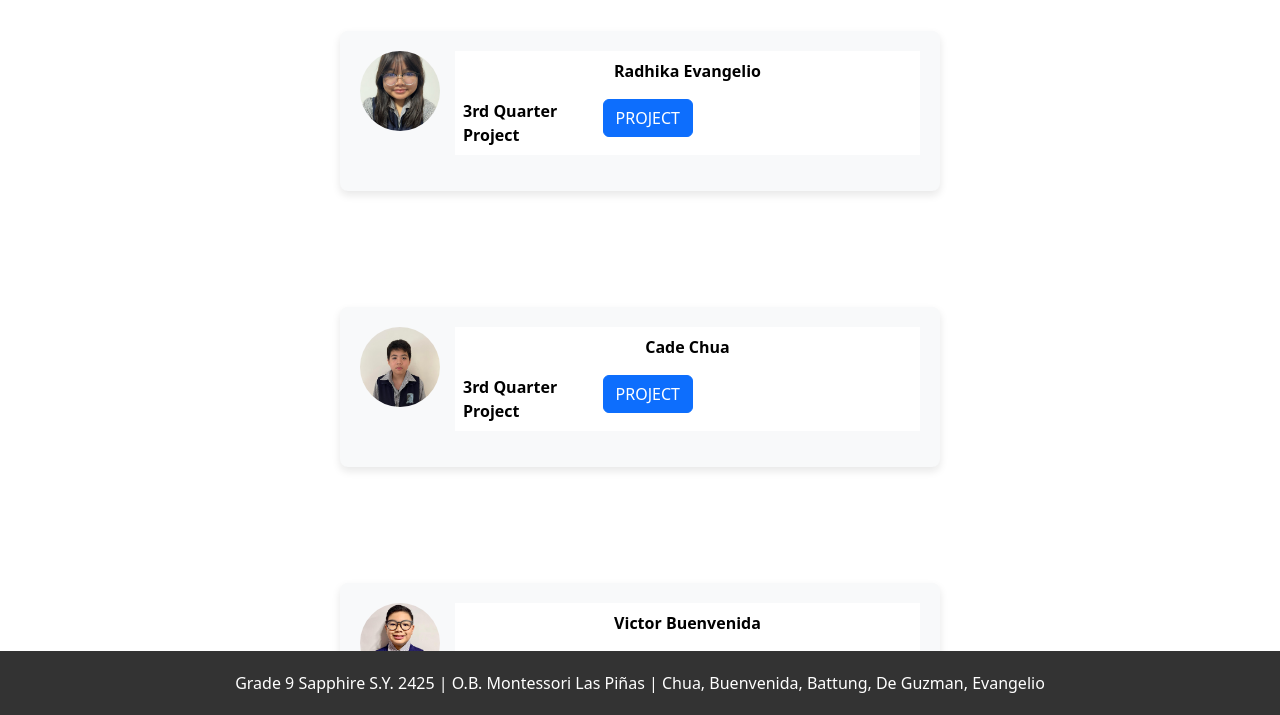
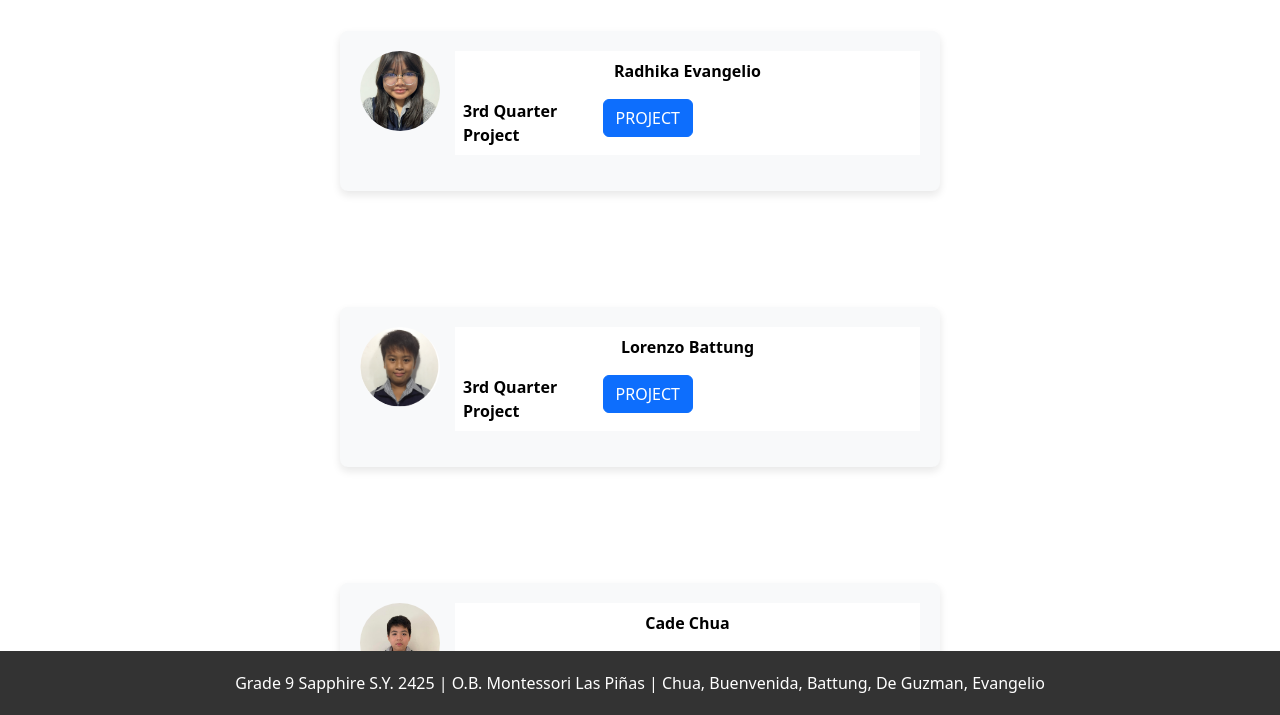
Before and after one commit to RADical02/LP_ICT9Sapphire_Q4Project_GroupNumber-2_Chua-Buenvenida-Battung-De-Guzman-Evangelio, a plain HTML site: page page4.html in a window 1280 px wide. Shown: the part 85-800 px from the top of the page. Drawn offline with nearby package versions, Linux system fonts and the light colour scheme.

Commit message:
Update page4.html

```diff
--- a/page4.html
+++ b/page4.html
@@ -93,6 +93,30 @@
     </div>
 <div>
 
+     <div class="container mt-5 pt-5">
+        <div class="profile d-flex align-items-left">
+            <img src="enzo.jpg.png" alt="profile picture">
+            <div class="prof">
+                <table class="table table-borderless">
+                    <thead>
+                        <tr>
+                            <th colspan="2" class="text-center">Lorenzo Battung</th>
+                        </tr>
+                    </thead>
+                    <tbody>
+                        <tr>
+                            <th scope="row">3rd Quarter Project</th>
+                            <td><button class="btn btn-primary mb-2" onclick="window.open('https://footballchild.github.io/LasPinas_ICT9Sapphire_Q3Project_Battung_Lorenzo/', '_blank');">PROJECT</button></td>
+                        </tr>
+                        </tr>
+                    </tbody>
+                </table>
+                </div>
+            </div>
+        </div>
+    </div>
+<div>
+
  <div class="container mt-5 pt-5">
         <div class="profile d-flex align-items-left">
             <img src="cade pfp.jpg" alt="profile picture">
```
